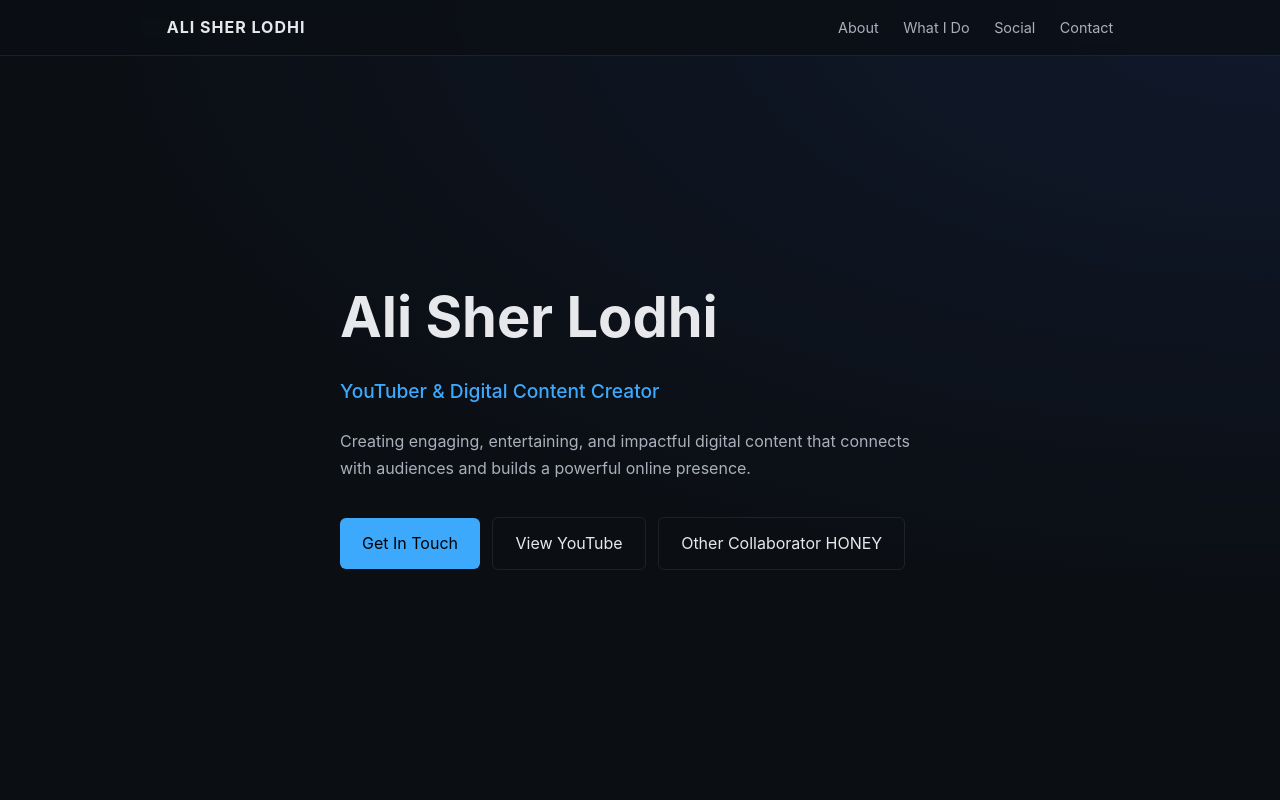
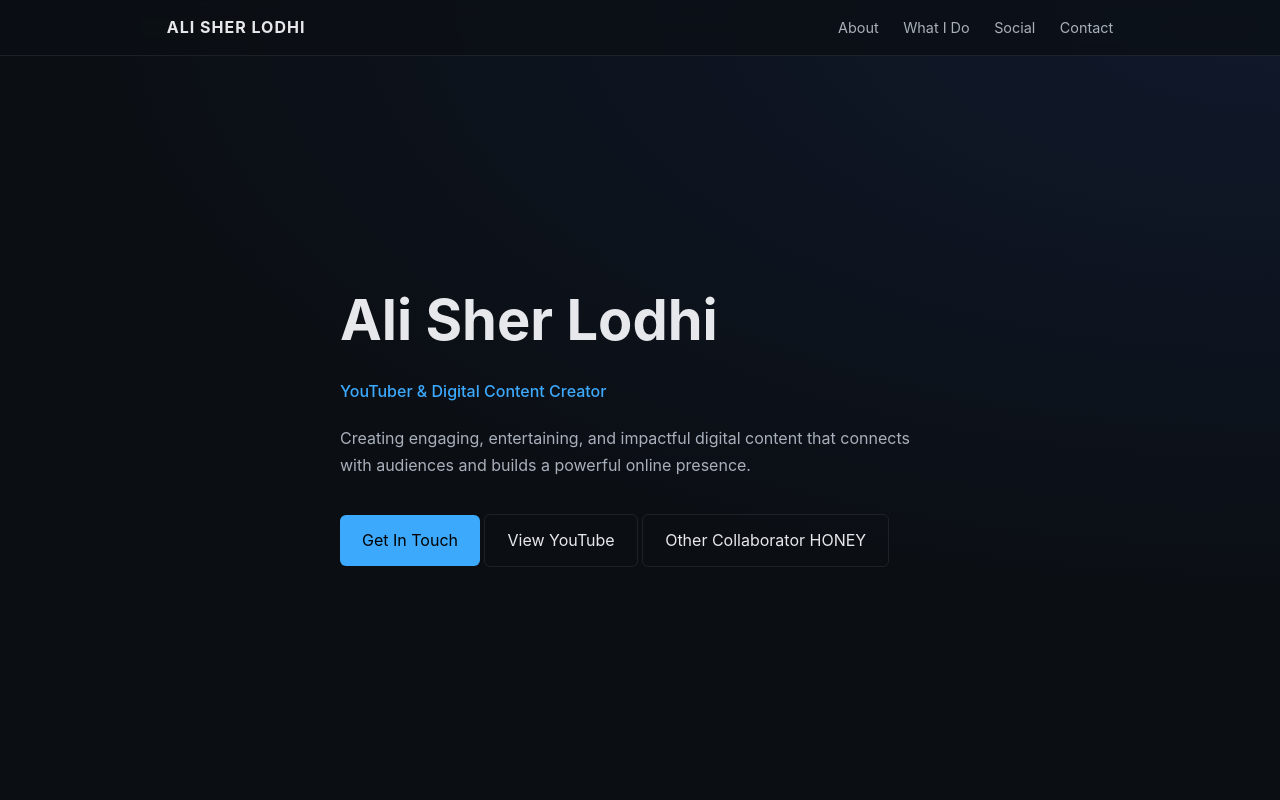
Before and after one commit to greefactz/GreeFactz, a plain HTML site: page index.html in a window 1280 px wide. Shown: the top 800 px of the page. Drawn offline with Linux system fonts and the light colour scheme.

Commit message:
Update index.html

```diff
--- a/index.html
+++ b/index.html
@@ -110,9 +110,9 @@
     }
 
     .hero h2 {
-      font-size: 1.2rem;
+      font-size: 1rem;
       color: var(--accent);
-      font-weight: 500;
+      font-weight: 450;
       margin-bottom: 20px;
     }
 
@@ -127,7 +127,7 @@
       padding: 12px 22px;
       border-radius: 6px;
       font-size: 16px;
-      margin-right: 8px;
+      margin-right: 8px 8px;
       transition: all 0.3s ease;
     }
 
```
